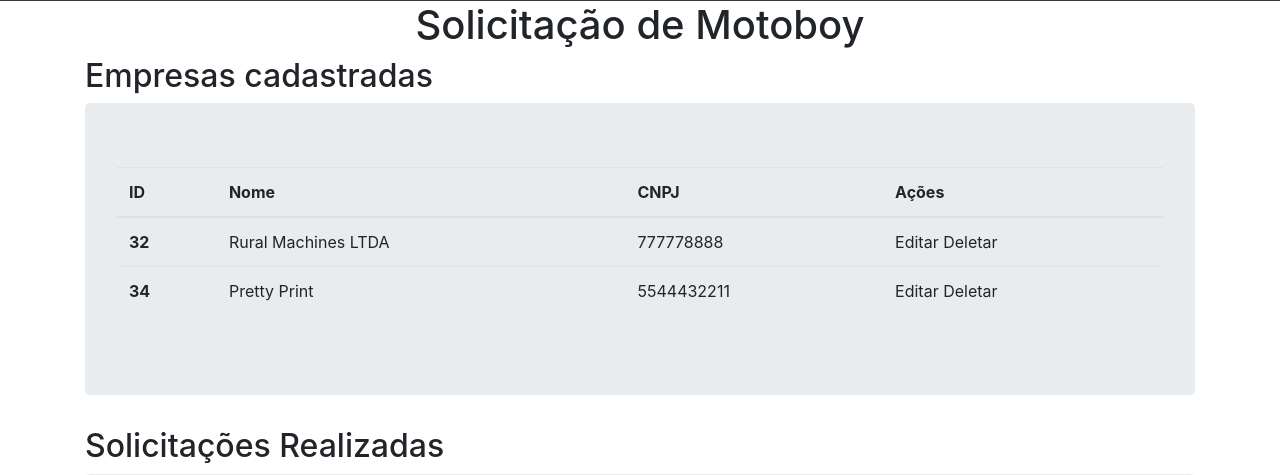
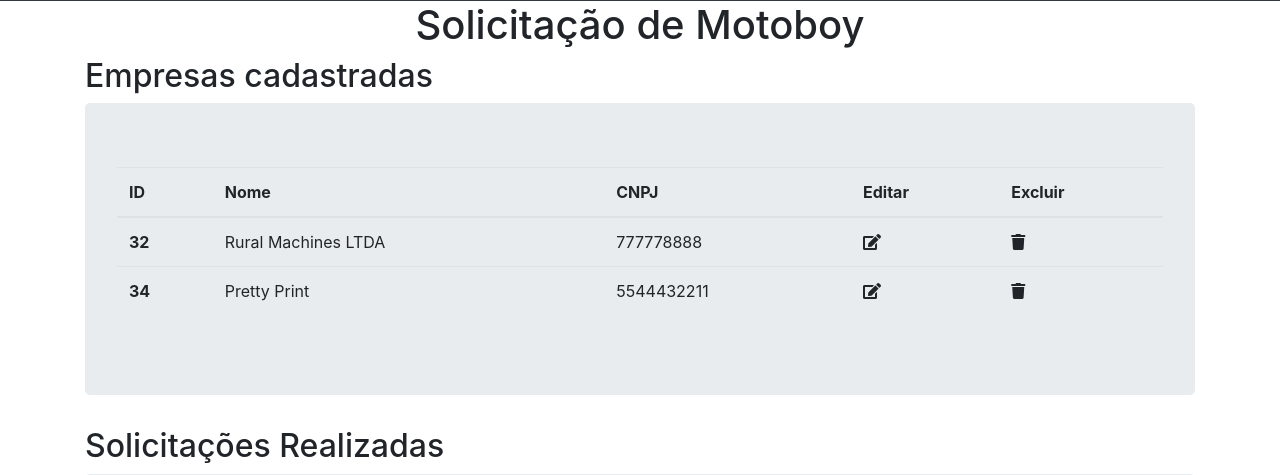
Before and after one commit to guiemi/motoboy-app, a Django app: page / in a window 1280 px wide. Shown: the part 315-790 px from the top of the page. Run offline with Django 3.2, Linux system fonts and the light colour scheme; data comes from the database, SQL or seed files in the repository; some libraries are stand-ins or nearby versions.

Commit message:
Melhora tabela e adiciona ícones do FontAwesome para editar e deletar

```diff
--- a/solicitacao/templates/index.html
+++ b/solicitacao/templates/index.html
@@ -9,6 +9,10 @@
         <link rel="stylesheet" href="https://stackpath.bootstrapcdn.com/bootstrap/4.1.3/css/bootstrap.min.css"
             integrity="sha384-MCw98/SFnGE8fJT3GXwEOngsV7Zt27NXFoaoApmYm81iuXoPkFOJwJ8ERdknLPMO" crossorigin="anonymous">
         <link href="https://fonts.googleapis.com/css?family=Roboto" rel="stylesheet">
+        <link rel="stylesheet" href="https://use.fontawesome.com/releases/v5.4.1/css/all.css" integrity="sha384-5sAR7xN1Nv6T6+dT2mhtzEpVJvfS3NScPQTrOxhwjIuvcA67KV2R5Jz6kr4abQsz"
+            crossorigin="anonymous">
+
+
 
 
 
@@ -57,7 +61,8 @@
                         <th>ID</th>
                         <th>Nome</th>
                         <th>CNPJ</th>
-                        <th>Ações</th>
+                        <th>Editar</th>
+                        <th>Excluir</th>
                     </thead>
                     <tbody>
                         {% for cadastro in cadastros %}
@@ -65,9 +70,8 @@
                             <th scope="row">{{cadastro.pk}}</th>
                             <td>{{ cadastro.nome }}</td>
                             <td>{{ cadastro.cnpj }}</td>
-                            <td> <span id="btn-edit" class="btn-acao" value="{{ cadastro.pk }}">Editar</span>
-                                <span id="btn-delete" class="btn-acao" value="{{ cadastro.pk }}">Deletar</span>
-                            </td>
+                            <td><span id="btn-edit" class="btn-acao" value="{{ cadastro.pk }}"><i class="fas fa-edit"></i></span></td>
+                            <td><span id="btn-delete" class="btn-acao" value="{{ cadastro.pk }}"><i class="fas fa-trash"></i></span></td>
                         </tr>
                         {% endfor %}
                     </tbody>
```
